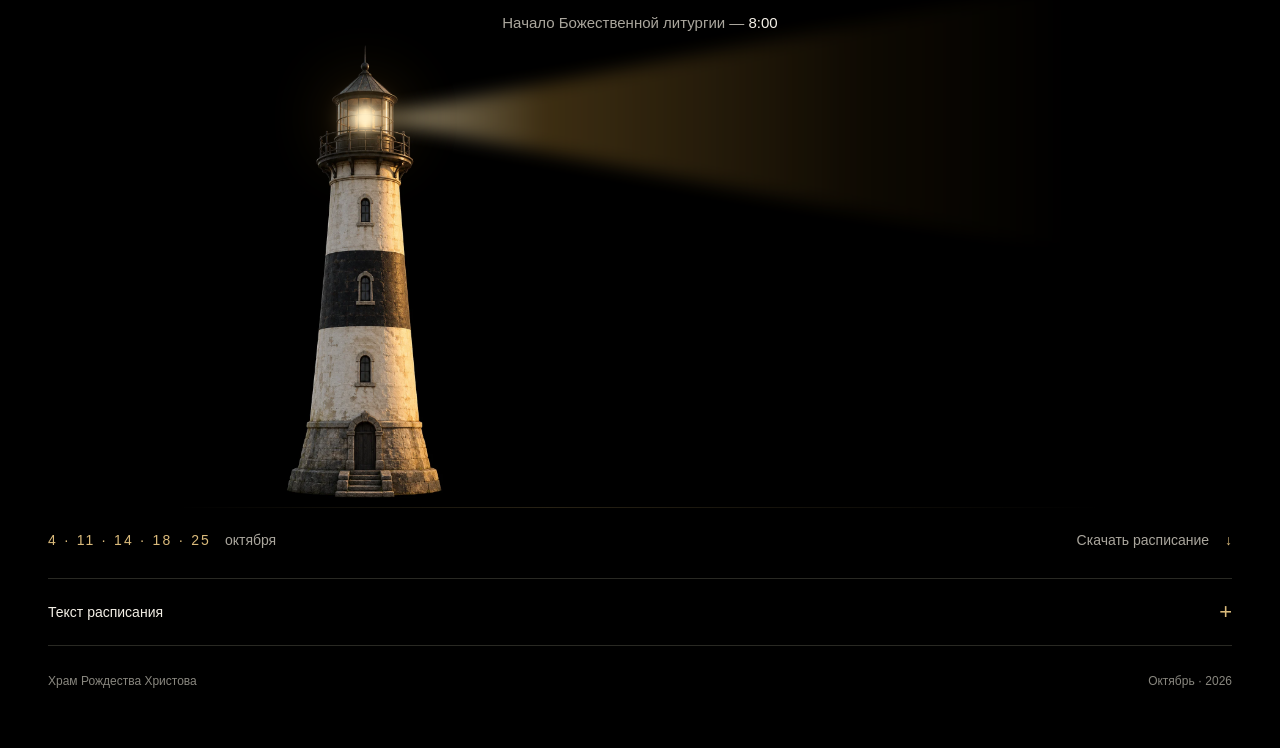
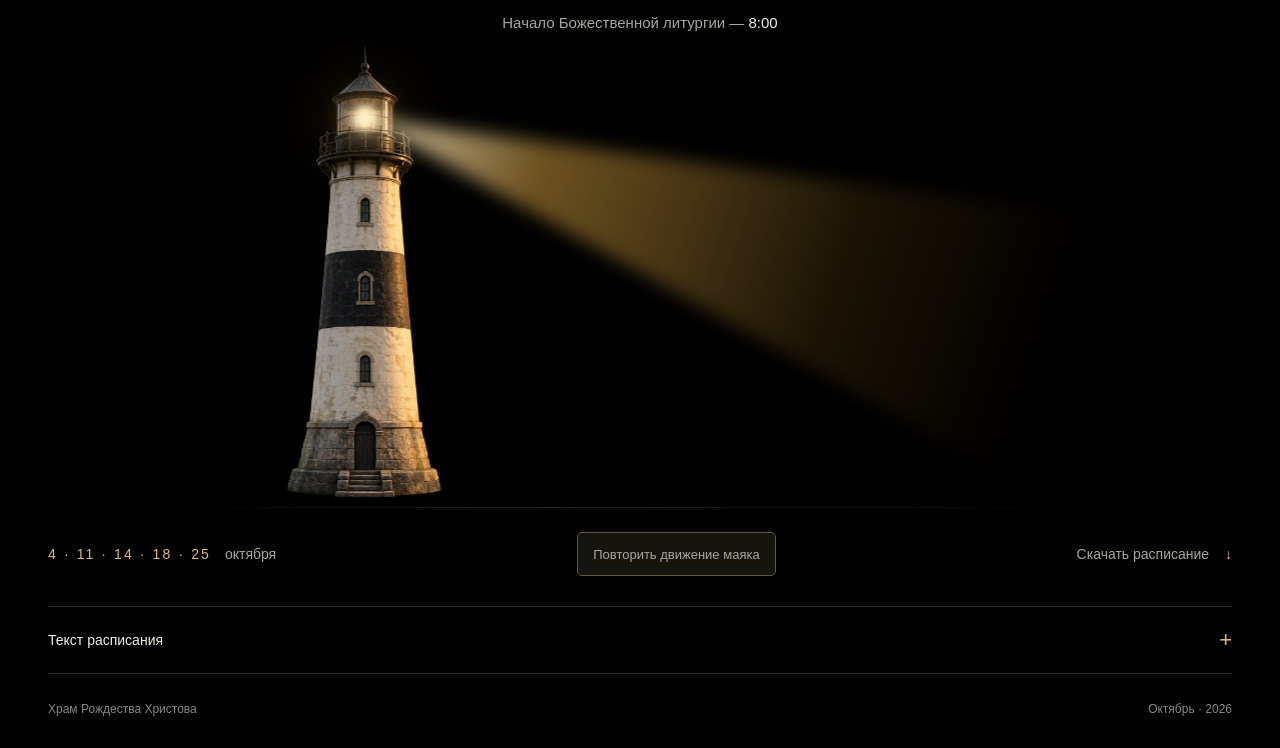
Before and after one commit to Maksimas-win/lighthouse-schedule, a plain HTML site: page index.html in a window 1280 px wide. Shown: the part 257-1005 px from the top of the page. Before the commit the page ends 977 px from the top, so only its background shows below. Drawn offline with Linux system fonts and the light colour scheme.

Commit message:
Make lighthouse sweep visible and replayable; pause in hidden tabs

```diff
--- a/assets/css/styles.css
+++ b/assets/css/styles.css
@@ -39,7 +39,7 @@ h1 em { font-weight: 400; color: var(--gold); }
 .lighthouse-scene { position: relative; isolation: isolate; height: clamp(350px, calc(100svh - 330px), 570px); max-width: 1100px; margin: 3px auto 0; clip-path: inset(-30% -2% -12% -2%); }
 .lighthouse { position: absolute; left: 25%; top: 0; height: 100%; width: auto; transform: translateX(-50%); object-fit: contain; mix-blend-mode: screen; pointer-events: none; z-index: 2; }
 .light-beam { position: absolute; left: 25%; top: -12%; width: 65%; height: 58%; transform-origin: 0 50%; background: transparent; filter: blur(9px); opacity: .85; pointer-events: none; }
-.light-beam::after { content: ''; position: absolute; inset: 0; clip-path: polygon(0 50%, 100% 0, 100% 100%); background: linear-gradient(90deg, #ffefc7b0, #e6ad4550 25%, #bb822117 70%, transparent); }
+.light-beam::after { content: ''; position: absolute; inset: 0; clip-path: polygon(0 50%, 100% 0, 100% 100%); background: linear-gradient(90deg, #ffefc7d9, #e6ad4580 25%, #bb822126 70%, transparent); }
 .lamp-glow { position: absolute; left: 25%; top: 17%; width: 26px; height: 26px; transform: translate(-50%, -50%); border-radius: 50%; background: #ffefc7; box-shadow: 0 0 22px 8px #eac07970, 0 0 65px 24px #c28c2330; filter: blur(5px); pointer-events: none; z-index: 3; transition: opacity 1.5s ease; }
 .schedule-preview { position: absolute; left: 62%; top: 11%; width: min(26%, calc((100svh - 380px) * .6)); min-width: 180px; max-width: 280px; z-index: 4; transition: opacity 1.25s ease, transform 1.4s var(--ease); }
 .schedule-card { position: relative; display: block; border: 1px solid #daba7b5e; border-radius: 9px; padding: 7px; background: #181611; box-shadow: 0 0 60px #d2992920, 0 22px 70px #0009; text-decoration: none; transition: border-color .3s ease, box-shadow .3s ease, transform .4s var(--ease); }
@@ -50,24 +50,29 @@ h1 em { font-weight: 400; color: var(--gold); }
 .preview-hint { text-align: center; margin: 18px -15px 0; font-size: 12px; color: var(--muted); line-height: 1.5; }
 .touch-hint { display: none; }
 .scene-baseline { position: absolute; bottom: 0; left: 8%; right: 8%; height: 1px; background: linear-gradient(90deg, transparent, #8470444d 40%, #84704429 65%, transparent); }
-.is-enhanced .light-beam { opacity: 0; transform: rotateY(180deg) rotateZ(-8deg) scaleY(.65); }
+.is-enhanced .light-beam { opacity: 0; transform: rotate(180deg) scaleY(.8); }
 .is-enhanced .lamp-glow { opacity: 0; }
 .is-enhanced .schedule-preview { opacity: 0; transform: translateX(-18px); visibility: hidden; }
-.is-enhanced.is-sweeping .light-beam { animation: lighthouse-sweep 4.8s ease-in-out both; transition: none; }
+.is-enhanced.is-sweeping .light-beam { animation: lighthouse-sweep 6.4s ease-in-out both; }
+.is-enhanced.is-sweeping.is-paused .light-beam { animation-play-state: paused; }
 .is-enhanced.is-lit .light-beam { opacity: .85; transform: none; }
 .is-enhanced.is-sweeping .lamp-glow, .is-enhanced.is-lit .lamp-glow { opacity: 1; }
 .is-enhanced.is-revealed .schedule-preview { opacity: 1; transform: translateX(0); visibility: visible; }
 
 @keyframes lighthouse-sweep {
-  0% { opacity: 0; transform: rotateY(180deg) rotateZ(-8deg) scaleY(.65); }
-  12% { opacity: .85; transform: rotateY(180deg) rotateZ(-8deg) scaleY(.65); }
-  35% { opacity: .85; transform: rotateY(135deg) rotateZ(-4deg) scaleY(.8); }
-  50% { opacity: .55; transform: rotateY(90deg) rotateZ(0deg) scaleY(.85); }
-  75% { opacity: .85; transform: rotateY(35deg) rotateZ(5deg) scaleY(.95); }
-  100% { opacity: .85; transform: rotateY(0deg) rotateZ(0deg) scaleY(1); }
+  0% { opacity: 0; transform: rotate(180deg) scaleY(.8); }
+  12% { opacity: .95; transform: rotate(180deg) scaleY(.8); }
+  38% { opacity: .95; transform: rotate(125deg) scaleY(.9); }
+  62% { opacity: .95; transform: rotate(60deg) scaleY(1); }
+  82% { opacity: .95; transform: rotate(15deg) scaleY(1); }
+  100% { opacity: .85; transform: rotate(0deg) scaleY(1); }
 }
 
-.schedule-meta { display: flex; align-items: center; justify-content: space-between; gap: 20px; padding: 24px 0 30px; color: var(--muted); font-size: 14px; }
+.schedule-meta { display: flex; align-items: center; justify-content: space-between; flex-wrap: wrap; gap: 20px; padding: 24px 0 30px; color: var(--muted); font-size: 14px; }
+.replay-beam { min-height: 44px; padding: 9px 15px; border: 1px solid #63583f; border-radius: 5px; background: #15140f; color: var(--gold); font-size: 13px; transition: background .2s ease; }
+.replay-beam:hover:not(:disabled) { background: #2a251a; }
+.replay-beam:disabled { color: var(--muted); cursor: default; }
+.replay-beam[hidden] { display: none; }
 .schedule-meta p { margin: 0; letter-spacing: .15em; color: var(--gold); }
 .schedule-meta p span { letter-spacing: 0; color: var(--muted); margin-left: 8px; }
 .schedule-meta a { text-decoration: none; }
@@ -134,6 +139,7 @@ td { color: #dad6cd; }
   .schedule-meta p span { display: block; margin-left: 0; }
   .schedule-meta a { text-align: right; line-height: 1.7; }
   .schedule-meta a span { margin-left: 4px; }
+  .replay-beam { order: 3; flex-basis: 100%; }
   .site-footer { font-size: 11px; line-height: 1.6; }
   .site-footer span:last-child { white-space: nowrap; }
   tbody th { width: 112px; white-space: normal; }
--- a/assets/js/main.js
+++ b/assets/js/main.js
@@ -22,26 +22,72 @@
   let previousFocus;
   let imageAnimation;
 
-  if (beam && !reducedMotion.matches) {
+  if (beam) {
+    const replayButton = document.querySelector('#replay-beam');
+    const lighthouse = document.querySelector('.lighthouse');
+    let started = false;
+    let imageReady = !lighthouse || lighthouse.complete;
+
     const revealSchedule = () => {
-      beam.removeEventListener('animationend', finishSweep);
-      beam.removeEventListener('animationcancel', finishSweep);
-      reducedMotion.removeEventListener('change', handleMotionChange);
-      scene.classList.remove('is-sweeping');
+      scene.classList.remove('is-sweeping', 'is-paused');
       scene.classList.add('is-lit', 'is-revealed');
+      if (replayButton) replayButton.disabled = false;
+    };
+    const startSweep = () => {
+      if (scene.classList.contains('is-sweeping')) return;
+      started = true;
+      if (reducedMotion.matches) {
+        revealSchedule();
+        return;
+      }
+      scene.classList.remove('is-lit', 'is-revealed');
+      scene.classList.add('is-enhanced', 'is-sweeping');
+      if (replayButton) replayButton.disabled = true;
+    };
+    const syncVisibility = () => {
+      if (document.visibilityState === 'hidden') {
+        if (scene.classList.contains('is-sweeping')) scene.classList.add('is-paused');
+        return;
+      }
+      scene.classList.remove('is-paused');
+      if (!started && imageReady) startSweep();
     };
     const finishSweep = (event) => {
-      if (event.target === beam && event.animationName === 'lighthouse-sweep') revealSchedule();
+      if (event.target === beam && event.animationName === 'lighthouse-sweep'
+        && scene.classList.contains('is-sweeping')) revealSchedule();
     };
     const handleMotionChange = (event) => {
-      if (event.matches) revealSchedule();
+      if (replayButton) replayButton.hidden = event.matches;
+      if (event.matches) {
+        started = true;
+        revealSchedule();
+      }
+    };
+    const handleImageReady = () => {
+      imageReady = true;
+      syncVisibility();
     };
 
-    // Reveal only after the beam finishes turning toward the schedule.
+    // Do not spend the entrance animation before the visitor can see it.
     beam.addEventListener('animationend', finishSweep);
     beam.addEventListener('animationcancel', finishSweep);
+    document.addEventListener('visibilitychange', syncVisibility);
     reducedMotion.addEventListener('change', handleMotionChange);
-    scene.classList.add('is-enhanced', 'is-sweeping');
+    if (replayButton) {
+      replayButton.hidden = reducedMotion.matches;
+      replayButton.addEventListener('click', startSweep);
+    }
+    if (!imageReady) {
+      lighthouse.addEventListener('load', handleImageReady, { once: true });
+      lighthouse.addEventListener('error', handleImageReady, { once: true });
+    }
+    if (reducedMotion.matches) {
+      started = true;
+      revealSchedule();
+    } else {
+      scene.classList.add('is-enhanced');
+      syncVisibility();
+    }
   }
 
   const resetZoom = () => {
--- a/index.html
+++ b/index.html
@@ -16,8 +16,8 @@
   <meta property="og:url" content="https://maksimas-win.github.io/lighthouse-schedule/">
   <link rel="canonical" href="https://maksimas-win.github.io/lighthouse-schedule/">
   <link rel="icon" href="./assets/img/favicon.svg" type="image/svg+xml">
-  <link rel="stylesheet" href="./assets/css/styles.css?v=2">
-  <script src="./assets/js/main.js?v=2" defer></script>
+  <link rel="stylesheet" href="./assets/css/styles.css?v=3">
+  <script src="./assets/js/main.js?v=3" defer></script>
 </head>
 <body>
   <a class="skip-link" href="#schedule-text">Перейти к расписанию</a>
@@ -53,6 +53,7 @@
 
       <div class="schedule-meta">
         <p>4 · 11 · 14 · 18 · 25 <span>октября</span></p>
+        <button class="replay-beam" id="replay-beam" type="button" aria-controls="lighthouse-scene" hidden>Повторить движение маяка</button>
         <a href="./assets/img/october-2026.png" download="Расписание-октябрь-2026.png">Скачать расписание <span aria-hidden="true">↓</span></a>
       </div>
     </section>
```
Also changed, not shown: 1 other file.
